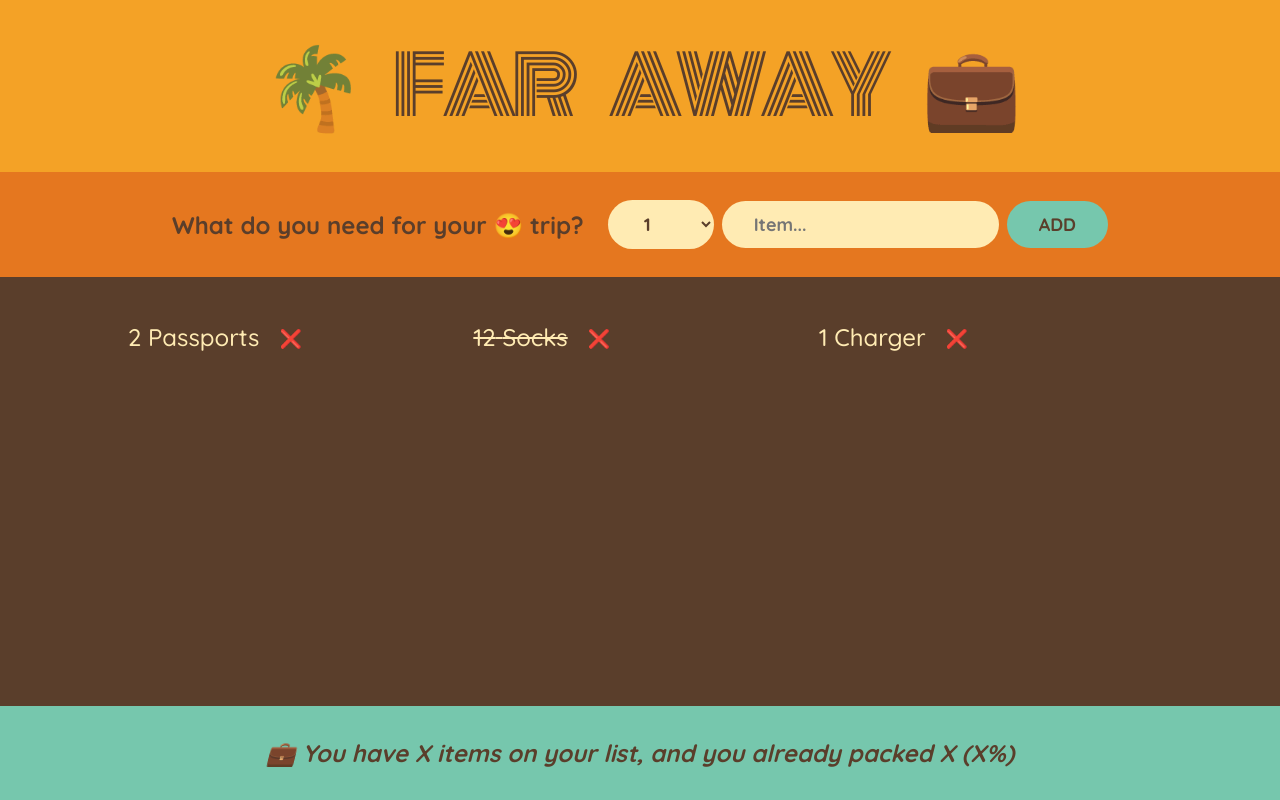
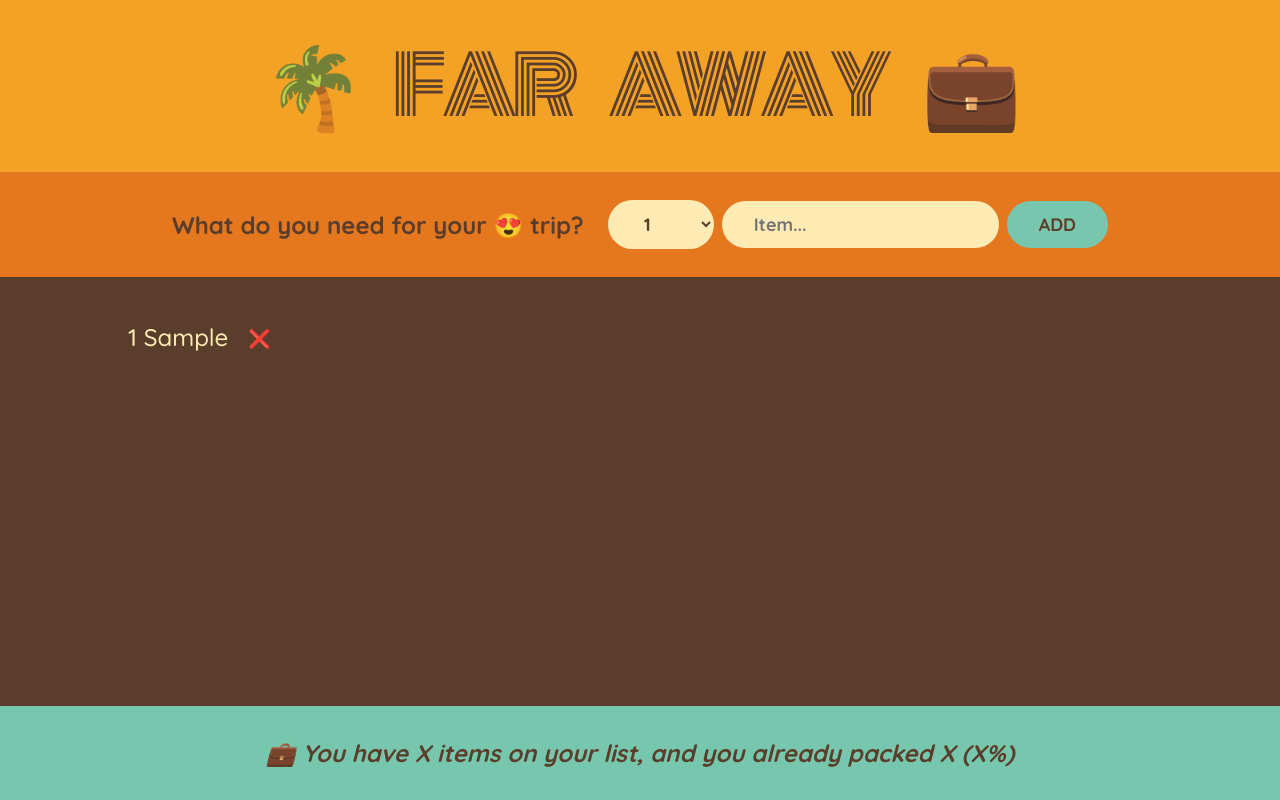
Before and after one commit to Art-Luzrab/travel-list, a React (Create React App) app: page / in a window 1280 px wide. Both pictures are taken after typing "Sample" into the empty fields and a click on the button "ADD". Built offline with nearby package versions, Linux system fonts and the light colour scheme.

Commit message:
Deleting an item

```diff
--- a/src/App.js
+++ b/src/App.js
@@ -1,17 +1,21 @@
 import { useState } from "react";
 
-const initialItems = [
-  { id: 1, description: "Passports", quantity: 2, packed: false },
-  { id: 2, description: "Socks", quantity: 12, packed: true },
-  { id: 3, description: "Charger", quantity: 1, packed: false },
-];
+export default function App() {
+  const [items, setItems] = useState([]);
 
-export default function App() {
+  function handleAddItems(item) {
+    setItems((items) => [...items, item]);
+  }
+
+  function handleDeleteItem(id) {
+    setItems((items) => items.filter((item) => item.id !== id));
+  }
+
   return (
     <div className="app">
       <Logo />
-      <Form />
-      <PackingList />
+      <Form onAddItems={handleAddItems} />
+      <PackingList items={items} onDeleteItem={handleDeleteItem} />
       <Stats />
     </div>
   );
@@ -21,7 +25,7 @@
   return <h1>🌴 Far Away 💼</h1>;
 }
 
-function Form() {
+function Form({ onAddItems }) {
   const [description, setDescription] = useState("");
   const [quantity, setQuantity] = useState(1);
 
@@ -31,6 +35,8 @@
 
     const newItem = { description, quantity, packed: false, id: Date.now() };
     console.log(newItem);
+
+    onAddItems(newItem);
 
     setDescription("");
   }
@@ -59,25 +65,25 @@
   );
 }
 
-function PackingList() {
+function PackingList({ items, onDeleteItem }) {
   return (
     <div className="list">
       <ul>
-        {initialItems.map((item) => (
-          <Item item={item} key={item.id} />
+        {items.map((item) => (
+          <Item item={item} onDeleteItem={onDeleteItem} key={item.id} />
         ))}
       </ul>
     </div>
   );
 }
 
-function Item({ item }) {
+function Item({ item, onDeleteItem }) {
   return (
     <li>
       <span style={item.packed ? { textDecoration: "line-through" } : {}}>
         {item.quantity} {item.description}
       </span>
-      <button>❌</button>
+      <button onClick={() => onDeleteItem(item.id)}>❌</button>
     </li>
   );
 }
```
